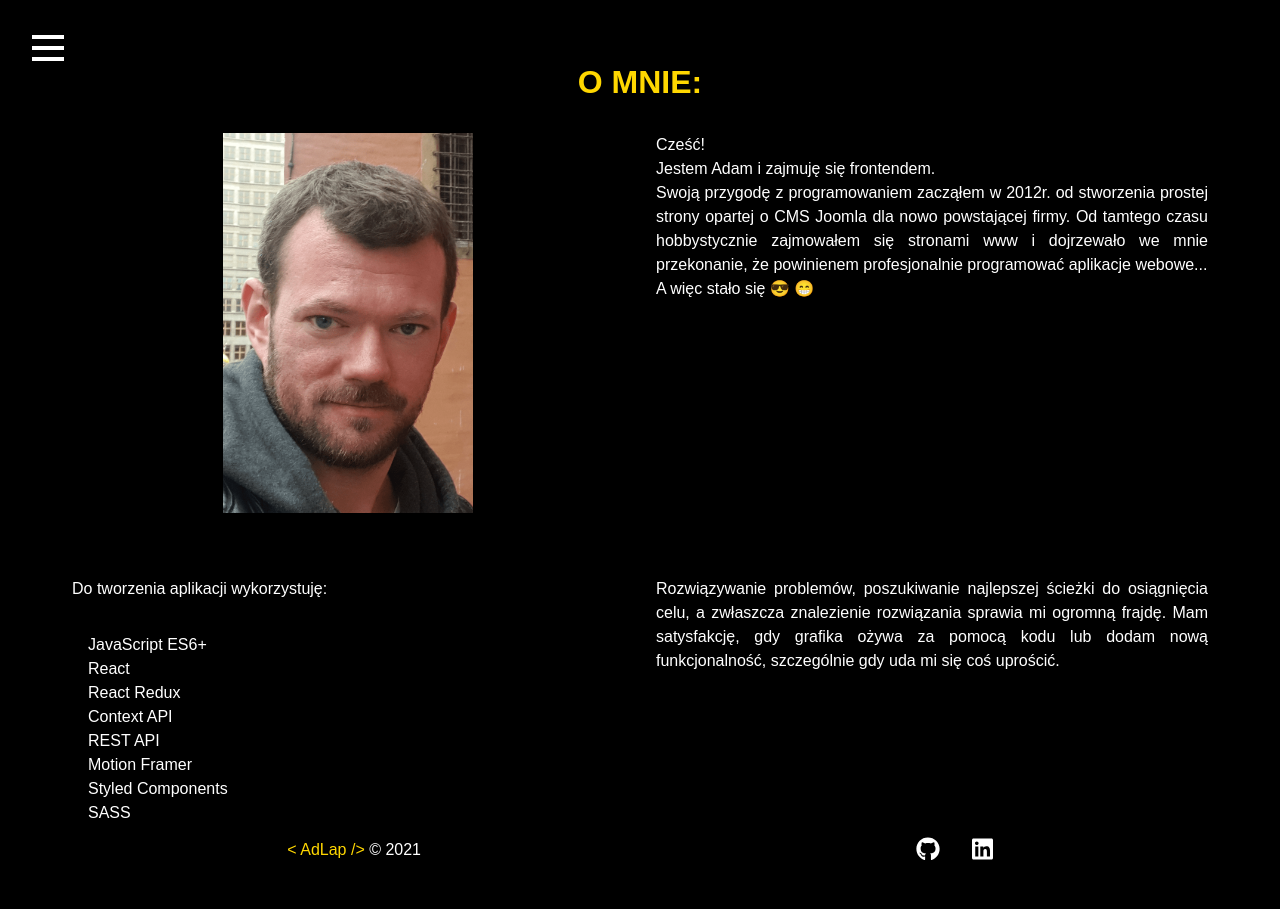
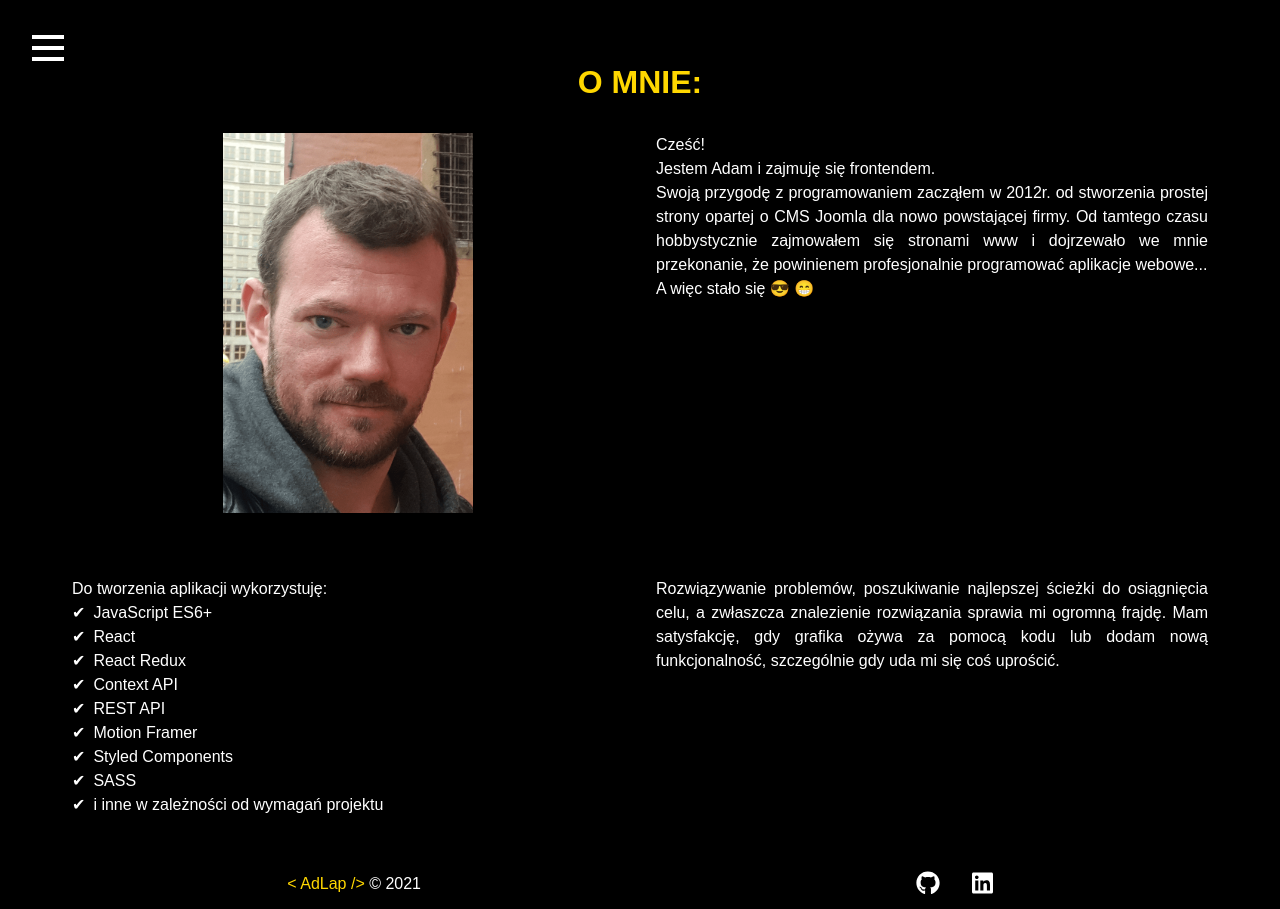
Before and after one commit to AdLap/AdLap-web, a React (Create React App) app: page /about in a window 1280 px wide. Before the commit the page ends 875 px from the top, so only its background shows below. Built offline with nearby package versions, Linux system fonts and the light colour scheme.

Commit message:
added img to contact, styled corrections

```diff
--- a/src/App.js
+++ b/src/App.js
@@ -1,4 +1,4 @@
-import React, { useEffect, useState } from 'react';
+import React, { useState } from 'react';
 import { Switch, Route, useLocation } from 'react-router-dom';
 import { Normalize } from 'styled-normalize';
 import { ThemeProvider } from 'styled-components';
--- a/src/about/AboutMe.js
+++ b/src/about/AboutMe.js
@@ -45,7 +45,7 @@ const AboutMe = () => {
         <motion.section
             initial={{ opacity: 1 }}
             animate={{ opacity: 1 }}
-            exit={{ opacity: 0}}
+            exit={{ opacity: 0 }}
         >
             <motion.h2
                 initial={{ opacity: 0 }}
@@ -82,16 +82,13 @@ const AboutMe = () => {
                     variants={childrenVariants}
                 >
                     Do tworzenia aplikacji wykorzystuję:
-                    <ul>
-                        {
-                            tech.map((el, idx) => (
-                                <li key={idx}>{el}</li>
-                            ))
-                        }
-                    </ul>
+                    {
+                        tech.map((el, idx) => (
+                            <li key={idx}><span>&#10004;</span>{el}</li>
+                        ))
+                    }
                 </DescriptionList>
             </AboutContainer>
-
         </motion.section>
     );
 }
--- a/src/about/AboutMe.styled.js
+++ b/src/about/AboutMe.styled.js
@@ -10,7 +10,7 @@ export const AboutContainer = styled(motion.div)`
     row-gap: 4rem;
 
     @media (min-width: ${({ theme }) => theme.tablet}) {
-        grid-template-rows: 380px 216px;
+        grid-template-rows: 380px 250px;
     }
 `;
 
@@ -58,7 +58,7 @@ export const Description = styled(motion.p)`
     }
 `;
 
-export const DescriptionList = styled(motion.div)`
+export const DescriptionList = styled(motion.ul)`
     line-height: 1.5em;
     grid-column: 1 / 3;
     grid-row: 4 / 5;
@@ -68,12 +68,11 @@ export const DescriptionList = styled(motion.div)`
         grid-row: 2 / 3;
     }
 
-    ul {
-        padding-top: 2rem;
-    }
-
     li {
         list-style: none;
-        padding-left: 1rem;
+
+        span {
+            margin-right: .5rem;
+        }
     }
 `;
--- a/src/contact/Contact.js
+++ b/src/contact/Contact.js
@@ -14,7 +14,7 @@ const Contact = () => {
             .string()
             .matches(/^[aA-zZ]+$/, 'Imię nie powinno zawierać spacji i cyfr')
             .min(2, 'Imię musi mieć co najmniej 2 znaki')
-            .required('Podane imię jest nieprawidłowe'),
+            .required('Wpisz imię'),
         email: Yup
             .string()
             .email('Nieprawidłowy adres email')
@@ -22,7 +22,7 @@ const Contact = () => {
         message: Yup
             .string()
             .min(20, 'Wiadomość musi mieć co najmniej 20 znaków')
-            .required('Wiadomość nie może być pusta')
+            .required('Napisz wiadomość')
     });
 
     const contactVariants = {
--- a/src/contact/Contact.styled.js
+++ b/src/contact/Contact.styled.js
@@ -7,6 +7,12 @@ export const ContactContainer = styled(motion.div)`
     align-items: center;
     flex-direction: column;
     gap: 2rem;
+
+    @media (min-width: ${({ theme }) => theme.tablet}) {
+        height: calc(100vh - 20rem);
+        justify-content: space-evenly;
+        flex-direction: row;
+    }
 `;
 
 export const Form = styled(motion.form)`
--- a/src/home/Home.js
+++ b/src/home/Home.js
@@ -1,5 +1,5 @@
 import React from "react";
-import { animate, motion } from "framer-motion";
+import { motion } from "framer-motion";
 import { Description, HomeContainer, ImgDescription, ImgTech, Technologies, Welcome } from "./Home.styled";
 import { FontAwesomeIcon } from "@fortawesome/react-fontawesome";
 import { faInfoCircle } from "@fortawesome/free-solid-svg-icons";
@@ -30,7 +30,7 @@ const Home = () => {
                         <strong>Dobrze trafiłeś</strong>...<br /><span>...jeśli poszukujesz <strong>Frontend Developera &#x1F601;</strong></span>
                     </Welcome>
                     <Description>
-                        Podczas pracy nad projektem skupiam się na <strong>Twoich potrzebach</strong>. Zanim pojawią się pierwsze linie kodu spisujemy założenia projektu: jaki jest cel aplikacji, jakie ma mieć funkcjonalności. Następnie omawiamy technologie, które będą zastosowane i projekt graficzny. Jeśli masz przygotowany układ graficzny - super, omawiamy go i od razu przechodzę do kodowania. Gdy nie masz, możemy wspólnie go zaprojektować, lub mogę zrobić to ja i do kodowania przechodzę po Twojej akceptacji grafiki.
+                        Podczas pracy nad projektem skupiam się na <strong>Twoich potrzebach</strong>. Zanim pojawią się pierwsze linie kodu spisujemy założenia projektu: jaki jest cel aplikacji, jakie ma mieć funkcjonalności. Ustalamy technologie, które będą zastosowane i projekt graficzny. Jeśli masz przygotowany układ graficzny - super, omawiamy go i od razu przechodzę do kodowania. Gdy nie masz, możemy wspólnie go zaprojektować, lub mogę zrobić to ja i do kodowania przechodzę po Twojej akceptacji grafiki.
                     </Description>
                     <ImgDescription>
                         <img src={talk} alt={talk} />
@@ -39,10 +39,10 @@ const Home = () => {
                         W swoich pracach najczęściej stosuję <strong>React</strong>. Dzięki niemu Twoja aplikacja będzie dynamiczna, stabilna, wydajna i łatwa w rozbudowie, a jeśli nie będziesz już chciał niektórych elementów, można je usunąć bez wpływu na działanie reszty aplikacji.<br />
                         Gdy potrzebujesz prosty, statyczny Landing Page, możemy pozostać przy HTML + CSS + JavaScript.<br />
                         Ponieważ obecnie ponad 50% ruchu w internecie odbywa się za pomocą urządzeń mobilnych
-                        <a href='https://spidersweb.pl/2016/11/ruch-w-internecie-mobile.html' title='Źródło' target='_blank'>
+                        <a href='https://spidersweb.pl/2016/11/ruch-w-internecie-mobile.html' title='Źródło' target='_blank' rel='noreferrer'>
                             <sup><FontAwesomeIcon icon={faInfoCircle} /> </sup>
                         </a>
-                        aplikacje i strony tworzę zgodnie z metodologią <strong>Mobile-First</strong>.
+                        aplikacje i strony tworzę z podejściem <strong>Mobile-First</strong>, dzięki czemu masz pewność, że na każdym urządzeniu strona będzie wyglądała zgodnie z projektem.
                     </Technologies>
                     <ImgTech>
                         <img src={tech} alt={tech} />
--- a/src/navigation/Navigation.js
+++ b/src/navigation/Navigation.js
@@ -1,4 +1,4 @@
-import React, { useEffect } from "react";
+import React from "react";
 import { NavLink } from "react-router-dom";
 import { StyledNavigation, StyledNavBackground } from "./Navigation.styled";
 
```
